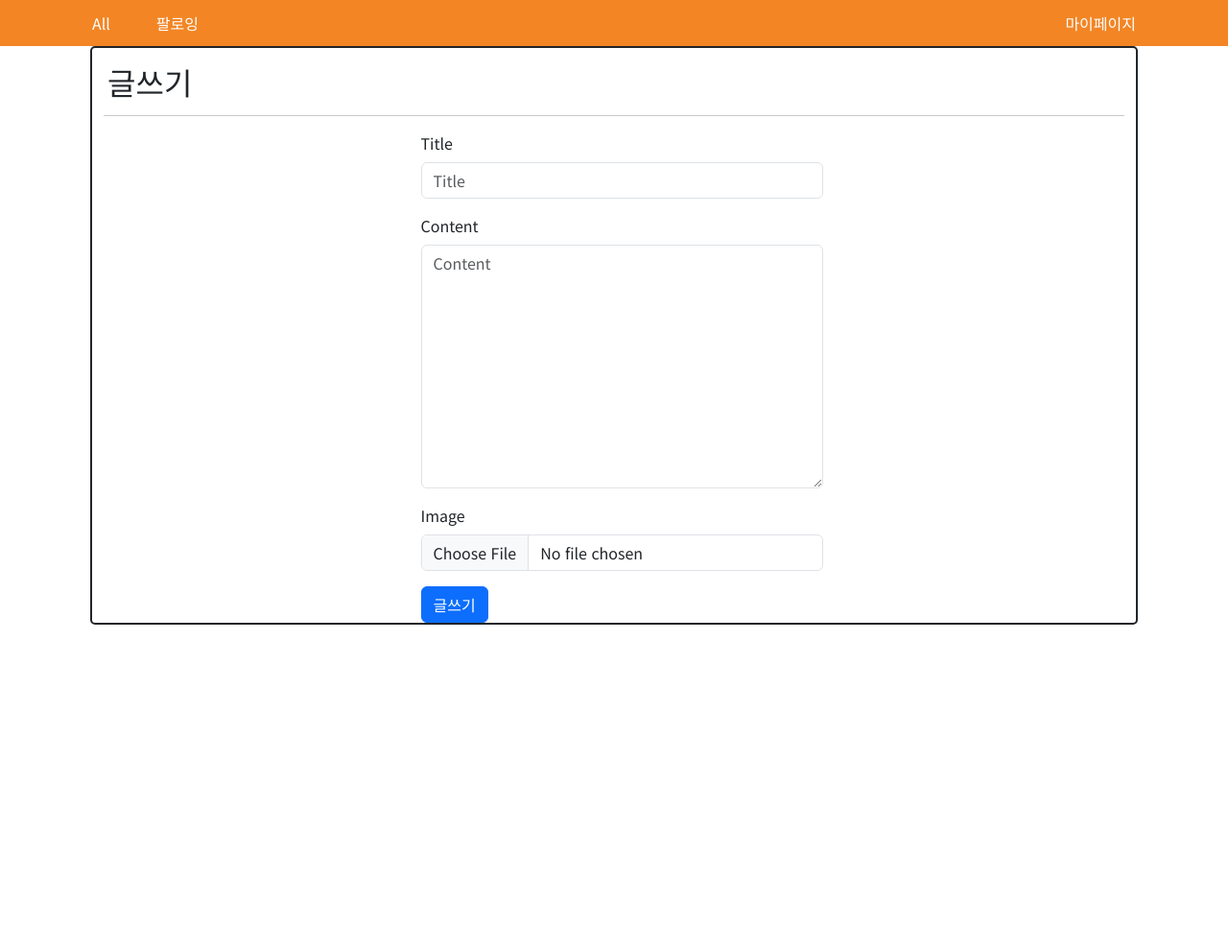
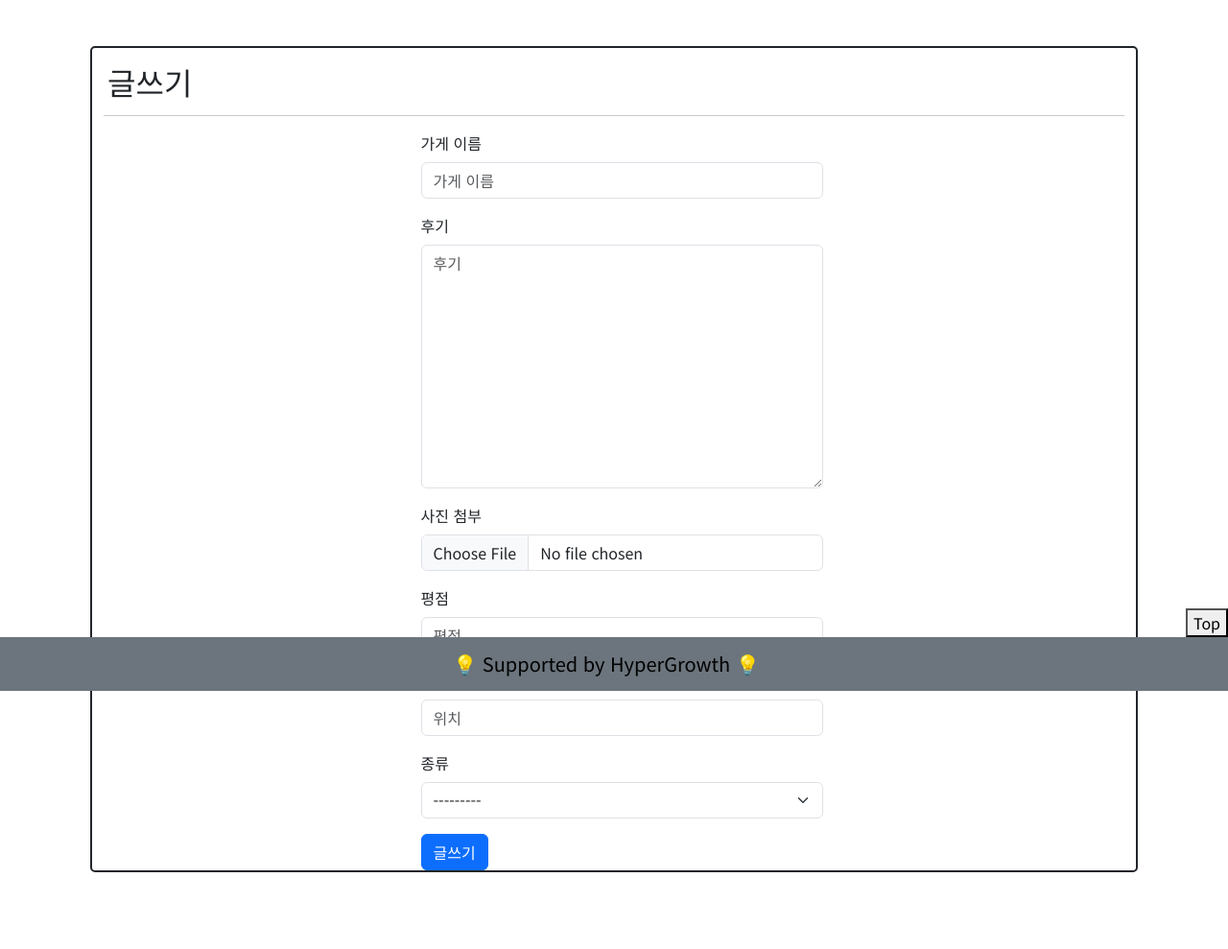
Before and after one commit to jsy78/PJT-1-1107, a Django app: page /articles/create/ in a window 1280 px wide. Shown: the part 80-1069 px from the top of the page at 96% size. Before the commit the page ends 731 px from the top, so only its background shows below. Run offline with Django 3.2, Linux system fonts and the light colour scheme; the visitor is signed in with stand-in values (Sample User, id 1); some libraries are stand-ins or nearby versions.

Commit message:
type select feature

```diff
--- a/articles/forms.py
+++ b/articles/forms.py
@@ -5,7 +5,24 @@ from .models import Article, Comment
 class ArticleForm(forms.ModelForm):
     class Meta:
         model = Article
-        fields = ["title", "content", "image"]
+        fields = ["title", "content", "image", "grade", "location", "foodType"]
+        labels = {
+            "title": "가게 이름",
+            "content": "후기",
+            "grade": "평점",
+            "location": "위치",
+            "image": "사진 첨부",
+            "foodType": "종류",
+        }
+        widgets = {
+            "rating": forms.NumberInput(
+                attrs={
+                    "maxlength": "1",
+                    "max": "5",
+                    "min": "1",
+                }
+            ),
+        }
         exclude = ("user",)
 
 
--- a/articles/models.py
+++ b/articles/models.py
@@ -1,4 +1,5 @@
 from django.db import models
+from multiselectfield import MultiSelectField
 from imagekit.models import ProcessedImageField, ImageSpecField
 from imagekit.processors import ResizeToFill
 from django.conf import settings
@@ -36,6 +37,7 @@ class Article(models.Model):
         ("디저트/카페", "디저트/카페"),
         ("기타", "기타"),
     )
+    foodType = models.CharField(max_length=7, choices=category, null=True)
     user = models.ForeignKey(settings.AUTH_USER_MODEL, on_delete=models.CASCADE)
     created_at = models.DateTimeField(auto_now_add=True)
     updated_at = models.DateTimeField(auto_now=True)
--- a/articles/templates/articles/index.html
+++ b/articles/templates/articles/index.html
@@ -39,8 +39,8 @@
                                 <!--본문-->
                                 <h5 class="card-title card_color">{{ article.title }}</h5>
                                 <p class="text-muted">
-                                    <a href="{% url 'accounts:detail' article.user.pk %}"
-                                        class="text-dark text-decoration-none">
+                                    {% comment %} <a href="{% url 'accounts:mypage' article.user.pk %}"
+                                        class="text-dark text-decoration-none">{% endcomment %}
                                         {{ article.user.username }}
                                         <!--user페이지 링크-->
                                     </a>
@@ -118,7 +118,7 @@
                             {% if request.user.is_authenticated %}
                             <!--로그인되어있으면-->
                             <span>
-                                <a href="{% url 'accounts:detail' user.pk %}" class="btn btn-warning">계정</a>
+                                {% comment %} <a href="{% url 'accounts:mypage' user.pk %}" class="btn btn-warning">계정</a> {% endcomment %}
                                 <a href="{% url 'accounts:update' %}" class="btn btn-warning my-2">계정 관리</a>
                             </span>
                             {% else %}
--- a/articles/views.py
+++ b/articles/views.py
@@ -25,31 +25,32 @@ def detail(request, pk):
         "comments": article.comment_set.all(),
         "comment_form": comment_form,
     }
-    if request.user == article.user:
-        context["user"] = True
-    else:
-        context["user"] = False
+    return render(request, "articles/detail.html", context)
+    # if request.user == article.user:
+    #     context["user"] = True
+    # else:
+    #     context["user"] = False
     # 리턴된 HttpResponse 객체를 response 변수에 할당
-    response = render(request, "article/detail.html", context)
+    response = render(request, "articles/detail.html", context)
     # 조회수 기능(쿠키이용)
     # 쿠키 만료시간 설정
-    expire_date, now = datetime.now(), datetime.now()
-    expire_date += timedelta(days=1)
-    expire_date = expire_date.replace(hour=0, minute=0, second=0, microsecond=0)
-    expire_date -= now
-    # 쿠키 만료시간 설정 끝
-    # 남은 시간 초단위 저장
-    max_age = expire_date.total_seconds()
-    # request 에서 hitboard라는 쿠키값 가져오기, 없으면 _ 로 가져오기
-    cookie_value = request.COOKIES.get("hitboard", "_")
-    # 쿠키값에 해당 게시글의 번호가 없을 경우, 쿠키에 게시글의 번호를 추가하고 조회수를 +1
-    if f"_{pk}_" not in cookie_value:
-        cookie_value += f"{pk}_"
-        response.set_cookie(
-            "hitboard", value=cookie_value, max_age=max_age, httponly=True
-        )
-        article.hits += 1
-        article.save()
+    # expire_date, now = datetime.now(), datetime.now()
+    # expire_date += timedelta(days=1)
+    # expire_date = expire_date.replace(hour=0, minute=0, second=0, microsecond=0)
+    # expire_date -= now
+    # # 쿠키 만료시간 설정 끝
+    # # 남은 시간 초단위 저장
+    # max_age = expire_date.total_seconds()
+    # # request 에서 hitboard라는 쿠키값 가져오기, 없으면 _ 로 가져오기
+    # cookie_value = request.COOKIES.get("hitboard", "_")
+    # # 쿠키값에 해당 게시글의 번호가 없을 경우, 쿠키에 게시글의 번호를 추가하고 조회수를 +1
+    # if f"_{pk}_" not in cookie_value:
+    #     cookie_value += f"{pk}_"
+    #     response.set_cookie(
+    #         "hitboard", value=cookie_value, max_age=max_age, httponly=True
+    #     )
+    #     article.hits += 1
+    #     article.save()
     # response객체return
     return response
 
@@ -72,15 +73,16 @@ def create(request):
     return render(request, "articles/form.html", context)
 
 
+@login_required
 def update(request, pk):
     article = get_object_or_404(Article, pk=pk)
     if request.user == article.user:
         if request.method == "POST":
-            form = ArticleForm(request.POST, request.FILES)
+            form = ArticleForm(request.POST, request.FILES, instance=article)
             if form.is_valid():
                 form.save()
                 messages.success(request, "글이 수정되었습니다.")
-                return redirect("articles:detail", article.pk)
+                return redirect("articles:detail", pk)
         else:
             form = ArticleForm(instance=article)
             context = {
@@ -89,7 +91,7 @@ def update(request, pk):
         return render(request, "articles/form.html", context)
     else:
         messages.warning(request, "글 작성자만 수정이 가능합니다.")
-        return redirect("articles:detail", article.pk)
+        return redirect("articles:detail", pk)
 
 
 @login_required
--- a/pjt/templates/base.html
+++ b/pjt/templates/base.html
@@ -32,6 +32,7 @@
       {% block content %}{% endblock content %}
     </div>
     <!-- footer.html -->
+    {% include "footer.html" %}
     {% bootstrap_javascript %}
     <script src="https://cdn.jsdelivr.net/npm/axios/dist/axios.min.js"></script>
     <!-- JavaScript Bundle with Popper -->
--- /dev/null
+++ b/pjt/templates/footer.html
@@ -0,0 +1,33 @@
+<footer class="fixed-bottom">
+  <div class="d-flex justify-content-end mb-6 fixed-right">
+    <button onclick="topFunction()" class="myBtn" title="Go to top">Top</button>
+  </div>
+  <nav class="navbar bg-secondary d-flex">
+    <div class="container justify-content-around">
+      <a class="navbar-brand" href="#">
+        💡 Supported by HyperGrowth 💡
+      </a>
+    </div>
+  </nav>
+</footer>
+<script>
+  // Get the button:
+let mybutton = document.getElementById("myBtn");
+
+// When the user scrolls down 20px from the top of the document, show the button
+window.onscroll = function() {scrollFunction()};
+
+function scrollFunction() {
+  if (document.body.scrollTop > 20 || document.documentElement.scrollTop > 20) {
+    mybutton.style.display = "block";
+  } else {
+    mybutton.style.display = "none";
+  }
+}
+
+// When the user clicks on the button, scroll to the top of the document
+function topFunction() {
+  document.body.scrollTop = 0; // For Safari
+  document.documentElement.scrollTop = 0; // For Chrome, Firefox, IE and Opera
+}
+</script>
--- a/pjt/templates/navbar.html
+++ b/pjt/templates/navbar.html
@@ -7,7 +7,7 @@
     <ul class="navbar-nav me-0 mb-2 mb-lg-0 d-flex justify-content-between align-items-center">
       <!-- 로고 -->
       <div>
-        <a class="navbar-brand" href="">
+        <a class="navbar-brand" href="{% url 'articles:index' %}">
           <img src="{% static 'images/맛팔해조 로고.png' %}" alt="Logo" style="width: 11rem; height: 4rem;">
         </a>
       </div>
@@ -24,21 +24,21 @@
           <!-- 서치바 -->
         </li>
       </div>
-
+      <!-- 토글러 -->
       <div class="d-flex">
         {% if request.user.is_authenticated %}
           <li class="nav-item nav1-text">
-            <a class="nav-link" href="#">{{ request.user }}</a>
+            <a class="nav-link" href="{% url 'accounts:mypage' %}">{{ request.user }}</a>
           </li>
           <li class="nav-item nav1-text">
-            <a class="nav-link" href="#">로그아웃</a>
+            <a class="nav-link" href="{% url 'accounts:logout' %}">로그아웃</a>
           </li>
         {% else %}
           <li class="nav-item me-4 nav1-text">
-            <a class="nav-link" href="#">로그인</a>
+            <a class="nav-link" href="{% url 'accounts:login' %}">로그인</a>
           </li>
           <li class="nav-item nav1-text">
-            <a class="nav-link" href="#">회원가입</a>
+            <a class="nav-link" href="{% url 'accounts:signup' %}">회원가입</a>
           </li>
         {% endif %}
       </div>
```
Also changed, not shown: articles/templates/articles/detail.html (+6 -4 lines), articles/migrations/0002_article_typeoffood.py (added), articles/migrations/0003_auto_20221102_1236.py (added).
